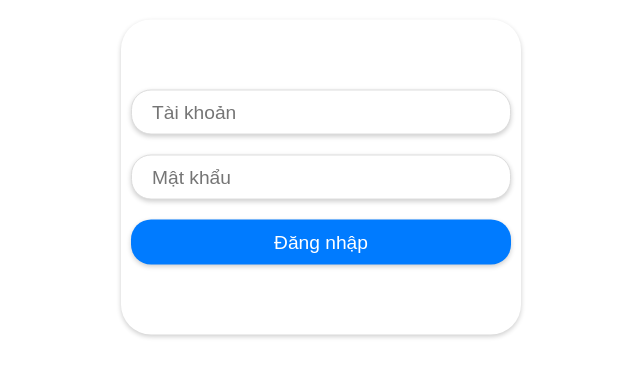
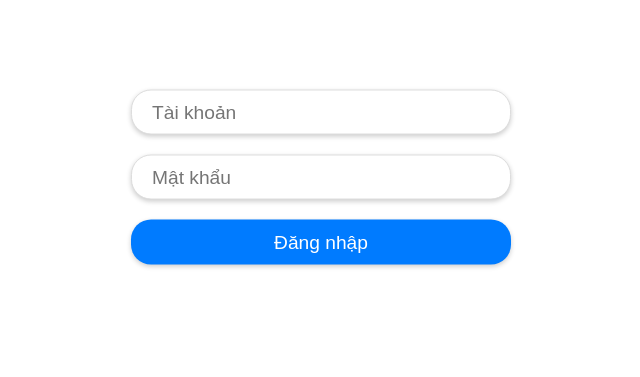
Before and after one commit to tnttgxbacminh/0902, a plain HTML site: page index.html in a window 1280 px wide. Shown: the part 223-600 px from the top of the page, without its empty margins (319-959 px from the left). Drawn offline with Linux system fonts and the light colour scheme; no server answers.

Commit message:
Update styles.css

```diff
--- a/styles.css
+++ b/styles.css
@@ -652,9 +652,7 @@ th {
 	position: absolute;
 	top: 50%;
 	left: 50%;
-	width: 95%;
-	box-shadow: 0 2px 5px rgba(0, 0, 0, 0.2);
-	border-radius:30px;
+	width: 100%;
 	max-width: 400px;
 	padding: 60px 10px;
 	text-align: center;
```
